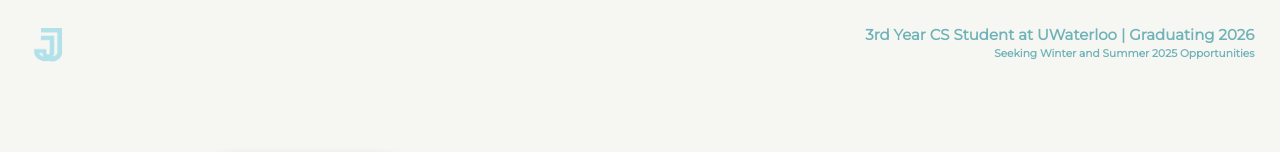
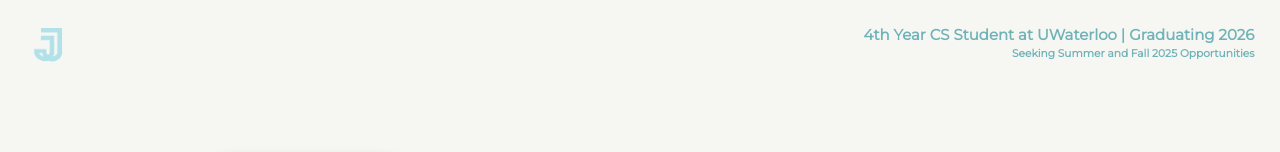
Before and after one commit to Jonath4n17/portfoliowebsite, a React (Create React App) app: page / in a window 1280 px wide. Shown: the top 152 px of the page. Built offline with nearby package versions, Linux system fonts and the light colour scheme.

Commit message:
update header

```diff
--- a/src/pages/Intro.js
+++ b/src/pages/Intro.js
@@ -18,8 +18,8 @@ export default function Intro() {
           alt="Jonathan Lin's Logo"
         ></img>
         <div className="HeaderText">
-          <h3>3rd Year CS Student at UWaterloo | Graduating 2026</h3>
-          <h5>Seeking Winter and Summer 2025 Opportunities</h5>
+          <h3>4th Year CS Student at UWaterloo | Graduating 2026</h3>
+          <h5>Seeking Summer and Fall 2025 Opportunities</h5>
         </div>
       </div>
       <div className="IntroContent">
```
